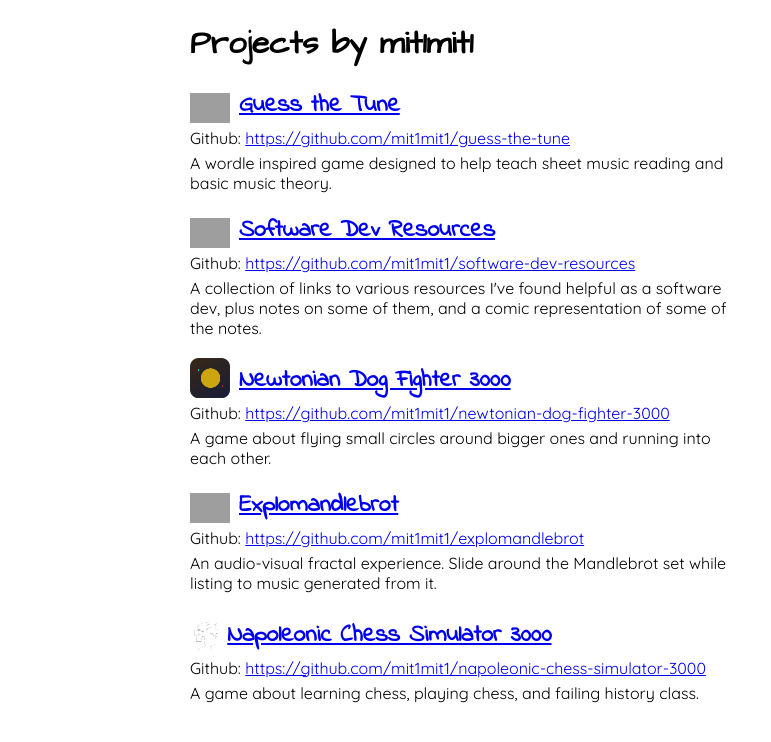
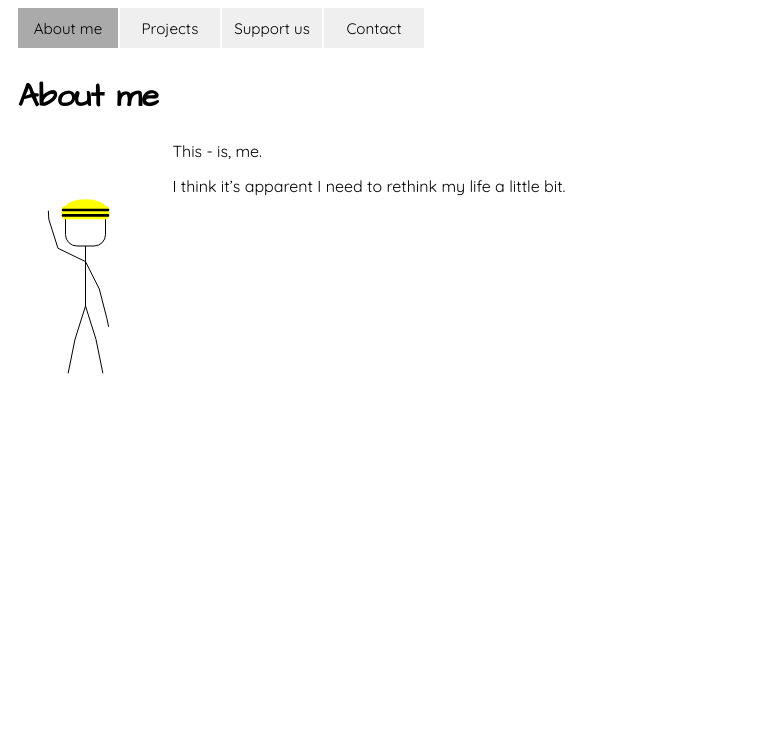
Before and after one commit to mit1mit1/mitchandrachel, a SvelteKit app: page / in a window 1280 px wide. Shown: the top 742 px of the page, without its empty margins (0-771 px from the left). Built offline with nearby package versions, Linux system fonts and the light colour scheme; grey boxes are pictures that could not be loaded.

Commit message:
feat: tabs

```diff
--- /dev/null
+++ b/src/components/AboutMe.svelte
@@ -0,0 +1,31 @@
+<script setup lang="ts">
+	import WavingMe from './WavingMe.svelte';
+</script>
+
+<h1>About me</h1>
+<div class="aboutMeBox">
+    <WavingMe />
+    <div class="aboutMeText">
+        <div>This  - is, me.</div>
+        <div>I think it’s apparent I need to rethink my life a little bit.</div>
+	</div>
+</div>
+
+<style>
+	.aboutMeBox {
+		max-width: 550px;
+	}
+
+	.aboutMeBox div {
+		margin-bottom: 15px;
+	}
+
+	h1 {
+		font-family: 'Architects Daughter';
+	}
+
+    .aboutMeText {
+        display: inline-block;
+        vertical-align: top;
+    }
+</style>
--- /dev/null
+++ b/src/components/Contact.svelte
@@ -0,0 +1,28 @@
+<h1>Contact</h1>
+<div class="contactBox">
+	<div>
+		LinkedIn: <a href="https://www.linkedin.com/in/midly/" target="_blank">linkedin.com/in/midly/</a>
+	</div>
+
+	<div>
+		Gmail: <a href="mailto:guessthetunegame@gmail.com">guessthetunegame@gmail.com</a>
+	</div>
+
+	<div>
+		GitHub: <a href="https://github.com/mit1mit1/" target="_blank">github.com/mit1mit1/</a>
+	</div>
+</div>
+
+<style>
+	.contactBox {
+		max-width: 550px;
+	}
+
+	.contactBox div {
+		margin-bottom: 15px;
+	}
+
+	h1 {
+		font-family: 'Architects Daughter';
+	}
+</style>
--- /dev/null
+++ b/src/components/Projects.svelte
@@ -0,0 +1,75 @@
+<script setup lang="ts">
+	import { projectList } from '../constants/projects';
+	import { prettifyAddress } from '../utils/stringManipulation';
+	import { assets, base } from '$app/paths';
+</script>
+
+<h1>Projects by mit1mit1</h1>
+{#each projectList as project}
+	<div class="projectBox">
+		<h2>
+			{#if project.iconName}
+				{#if project.siteAddress}
+					<a href={project.siteAddress} target="_blank">
+						<img
+							class="boxIcon"
+							src={`${base}/images/${project.iconName}`}
+							alt={`Picture of ${project.name}`}
+						/>
+					</a>
+				{:else}
+					<img
+						class="boxIcon"
+						src={`${base}/images/${project.iconName}`}
+						alt={`Picture of ${project.name}`}
+					/>
+				{/if}
+			{/if}
+			{#if project.siteAddress}
+				<a href={project.siteAddress} target="_blank">{project.name}</a>
+			{:else}
+				{project.name}
+			{/if}
+		</h2>
+		<div class="detailsBox">
+			<div>
+				Github: <a href={project.githubAddress} target="_blank"
+					>{prettifyAddress(project.githubAddress)}</a
+				>
+			</div>
+			{#if project.description}
+				<div>{project.description}</div>
+			{/if}
+		</div>
+	</div>
+{/each}
+
+<style>
+	.projectBox {
+		max-width: 550px;
+	}
+
+	.projectBox h2 {
+		font-family: 'Indie Flower';
+		margin-bottom: 5px;
+	}
+
+	.projectBox div {
+		margin-bottom: 5px;
+	}
+
+	.boxIcon {
+		max-width: 40px;
+		max-height: 40px;
+		vertical-align: bottom;
+	}
+
+	h1 {
+		font-family: 'Architects Daughter';
+	}
+
+    .detailsBox {
+        padding: 5px;
+        margin: 5px;
+    }
+</style>
--- /dev/null
+++ b/src/components/SupportUs.svelte
@@ -0,0 +1,25 @@
+<h1>Support us</h1>
+<div class="supportUsBox">
+	<div>
+		If you enjoy my work and reckon it's worth a few bucks, please consider donating to:
+        <ul>
+		<li><a href="https://www.givedirectly.org" target="_blank">givedirectly.org</a>;</li>
+		<li><a href="https://www.againstmalaria.com" target="_blank">againstmalaria.com</a>;</li>
+        <li>any other charity you know is doing good work.</li>
+	</div>
+	<div>Feel free to let me know and I'll consider it game-development income.</div>
+</div>
+
+<style>
+	.supportUsBox {
+		max-width: 550px;
+	}
+
+	.supportUsBox div {
+		margin-bottom: 15px;
+	}
+
+	h1 {
+		font-family: 'Architects Daughter';
+	}
+</style>
--- /dev/null
+++ b/src/components/WavingMe.svelte
@@ -0,0 +1,166 @@
+<svg width="150" height="250" viewBox="0 0 270 500">
+	<rect
+		class="stick-head"
+		x="80"
+		y="130"
+		stroke="black"
+		height="80"
+		width="80"
+		rx="22.857142857142858"
+		stroke-width="2"
+		fill="transparent"
+	/>
+	<line
+		stroke-linejoin="round"
+		class="stick-torso"
+		x1="120"
+		y1="210"
+		x2="120"
+		y2="330"
+		stroke-width="2"
+		stroke="black"
+	/>
+	<line
+		stroke-linejoin="round"
+		class="stick-upper-arm-right"
+		x1="120"
+		y1="241.2"
+		x2="147.54"
+		y2="295.85334756444473"
+		stroke-width="2"
+		stroke="black"
+	/>
+	<line
+		stroke-linejoin="round"
+		class="stick-upper-arm-left"
+		x1="120"
+		y1="241.2"
+		x2="64.91999999999999"
+		y2="214.52353846553106"
+		stroke-width="2"
+		stroke="black"
+	/>
+	<line
+		stroke-linejoin="round"
+		class="stick-lower-arm-right"
+		x1="147.54"
+		y1="295.85334756444473"
+		x2="162.84"
+		y2="355.1099927614182"
+		stroke-width="2"
+		stroke="black"
+	/>
+	<line
+		stroke-linejoin="round"
+		class="stick-lower-arm-left"
+		x1="64.91999999999999"
+		y1="214.52353846553106"
+		x2="46.55999999999999"
+		y2="156.14245933881398"
+		stroke-width="2"
+		stroke="black"
+	/>
+	<line
+		stroke-linejoin="round"
+		class="stick-hand-right"
+		x1="162.84"
+		y1="355.1099927614182"
+		x2="166.20000000000002"
+		y2="371.57056383292115"
+		stroke-width="2"
+		stroke="black"
+	/>
+	<line
+		stroke-linejoin="round"
+		class="stick-hand-left"
+		x1="46.55999999999999"
+		y1="156.14245933881398"
+		x2="45.719999999999985"
+		y2="139.36347248024592"
+		stroke-width="2"
+		stroke="black"
+	/>
+	<line
+		stroke-linejoin="round"
+		class="stick-upper-leg-right"
+		x1="120"
+		y1="330"
+		x2="140.88"
+		y2="396.3941684186194"
+		stroke-width="2"
+		stroke="black"
+	/>
+	<line
+		stroke-linejoin="round"
+		class="stick-upper-leg-left"
+		x1="120"
+		y1="330"
+		x2="99.12"
+		y2="396.3941684186194"
+		stroke-width="2"
+		stroke="black"
+	/>
+	<line
+		stroke-linejoin="round"
+		class="stick-lower-leg-right"
+		x1="140.88"
+		y1="396.3941684186194"
+		x2="154.79999999999998"
+		y2="464.5879628577031"
+		stroke-width="2"
+		stroke="black"
+	/>
+	<line
+		stroke-linejoin="round"
+		class="stick-lower-leg-left"
+		x1="99.12"
+		y1="396.3941684186194"
+		x2="85.2"
+		y2="464.5879628577031"
+		stroke-width="2"
+		stroke="black"
+	/>
+	<rect
+		class="beanie-fold"
+		x="72.5"
+		y="130"
+		height="26.666666666666668"
+		width="95"
+		rx="8"
+		fill="yellow"
+	/><ellipse
+		class="beanie-ellipse"
+		cx="120"
+		cy="132.66666666666666"
+		rx="40"
+		ry="16"
+		fill="yellow"
+	/>
+	<rect
+		class="beanie-stripe"
+		x="72.5"
+		y="135.33333333333334"
+		height="5.333333333333334"
+		width="95"
+		rx="2"
+		fill="black"
+	/>
+	<rect
+		class="beanie=stripe"
+		x="72.5"
+		y="146"
+		height="5.333333333333334"
+		width="95"
+		rx="2"
+		fill="black"
+	/>
+</svg>
+
+<style>
+	.panel {
+		max-width: 350px;
+		min-width: 290px;
+		font-family: Indie Flower;
+		font-size: 32px;
+	}
+</style>
--- a/src/constants/projects.ts
+++ b/src/constants/projects.ts
@@ -19,7 +19,7 @@ export const projectList: Array<ProjectInfo> = [
 	{
 		name: 'Newtonian Dog Fighter 3000',
 		description:
-			'A game about flying small circles around bigger ones and running into each other.',
+			'Flying small circles around bigger ones and run into each other.',
 		githubAddress: 'https://github.com/mit1mit1/newtonian-dog-fighter-3000',
 		siteAddress: 'https://mit1mit1.github.io/newtonian-dog-fighter-3000',
 		iconName: 'newtonian.png'
@@ -27,15 +27,14 @@ export const projectList: Array<ProjectInfo> = [
 	{
 		name: 'Explomandlebrot',
 		description:
-			'An audio-visual fractal experience. Slide around the Mandlebrot set while listing to music generated from it.',
+			'An audio-visual fractal experience. Slide around the Mandlebrot set while listening to music generated from it.',
 		githubAddress: 'https://github.com/mit1mit1/explomandlebrot',
 		siteAddress: 'https://mit1mit1.github.io/explomandlebrot',
 		iconName: 'mandlebrot.ico'
 	},
 	{
 		name: 'Napoleonic Chess Simulator 3000',
-		description:
-			'A game about learning chess, playing chess, and failing history class.',
+		description: 'A game about learning French, playing chess, and failing history class.',
 		githubAddress: 'https://github.com/mit1mit1/napoleonic-chess-simulator-3000',
 		siteAddress: 'https://mit1mit1.github.io/napoleonic-chess-simulator-3000',
 		iconName: 'Napoleon.svg'
--- a/src/routes/+page.svelte
+++ b/src/routes/+page.svelte
@@ -1,59 +1,62 @@
-<script setup lang="ts">
-	import { projectList } from '../constants/projects';
-	import { assets, base } from '$app/paths';
+<script lang="ts">
+	import Projects from '../components/Projects.svelte';
+	import SupportUs from '../components/SupportUs.svelte';
+	import AboutMe from '../components/AboutMe.svelte';
+	import Contact from '../components/Contact.svelte';
+	const tabs = ['About me', 'Projects', 'Support us', 'Contact'];
+	let selectedTab = 'About me';
+
+	const selectTab = (tab: string) => {
+		selectedTab = tab;
+	};
 </script>
 
 <div class="pageContainer">
-	<h1>Projects by mit1mit1</h1>
-	{#each projectList as project}
-		<div class="projectBox">
-			<h2>
-				{#if project.iconName}
-					<img class="boxIcon" src={`${base}/images/${project.iconName}`} alt={`Picture of ${project.name}`} />
-				{/if}
-				{#if project.siteAddress}
-					<a href={project.siteAddress}>{project.name}</a>
-				{:else}
-					{project.name}
-				{/if}
-			</h2>
-			<div>
-				Github: <a href={project.githubAddress}>{project.githubAddress}</a>
-			</div>
-			{#if project.description}
-				<div>{project.description}</div>
-			{/if}
-		</div>
-	{/each}
+	<ul class="navContainer">
+		{#each tabs as tab}
+			<button on:click={() => selectTab(tab)} class={tab === selectedTab && 'selectedTab'}
+				>{tab}</button
+			>
+		{/each}
+	</ul>
+	{#if selectedTab === 'About me'}
+		<AboutMe />
+	{:else if selectedTab === 'Projects'}
+		<Projects />
+	{:else if selectedTab === 'Support us'}
+		<SupportUs />
+	{:else if selectedTab === 'Contact'}
+		<Contact />
+	{/if}
 </div>
 
 <style>
-	.projectBox {
-		max-width: 550px;
+	.navContainer {
+		list-style-type: none;
+		margin: 0;
+		padding: 0;
+	}
+
+	.navContainer button {
+		margin-right: 2px;
+		margin-bottom: 5px;
+		transition-duration: 0.4s;
+		border: none;
+		padding: 8px 12px;
+		min-height: 40px;
+		min-width: 100px;
+		font-size: 0.95em;
+		font-family: 'Quicksand', sans-serif;
+		cursor: pointer;
+	}
+
+	.navContainer .selectedTab {
+		background-color: #aaa;
 	}
 
 	.pageContainer {
 		max-width: 900px;
-		margin-left: auto;
-		margin-right: auto;
+		margin-left: 10px;
 		font-family: Quicksand;
 	}
-	.pageContainer h1 {
-		font-family: 'Architects Daughter';
-	}
-
-	.projectBox h2 {
-		font-family: 'Indie Flower';
-		margin-bottom: 5px;
-	}
-
-	.projectBox div {
-		margin-bottom: 5px;
-	}
-
-	.boxIcon {
-		max-width: 40px;
-		max-height: 40px;
-		vertical-align: bottom
-	}
 </style>
--- /dev/null
+++ b/src/utils/stringManipulation.ts
@@ -0,0 +1,3 @@
+export const prettifyAddress = (address: string) => {
+	return address.split('https://').at(-1)?.split('http://').at(-1)?.split('www.').at(-1);
+};
```
